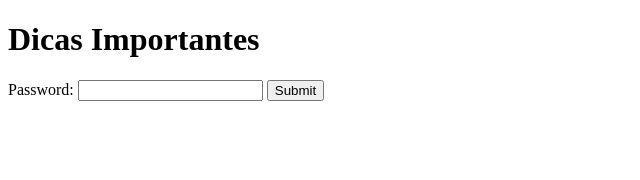
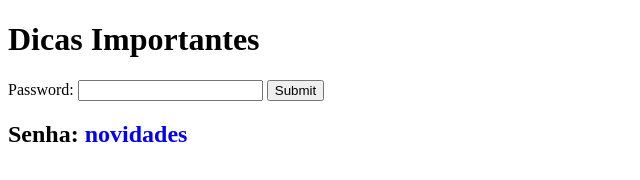
Before and after one commit to LeoTchies/Back-End-Password, a website: page public/index.html in a window 1280 px wide. Shown: the whole page, without its empty margins (0-640 px from the left). Drawn offline with Linux system fonts and the light colour scheme.

Commit message:
Update index.html

```diff
--- a/public/index.html
+++ b/public/index.html
@@ -12,6 +12,8 @@
     <input type="text" id="password" name="password" required>
     <input type="submit" value="Submit">
   </form>
+
+  <h2> Senha: <span style="color: blue">novidades</span></h2>
 </body>
 
 </html>
```
